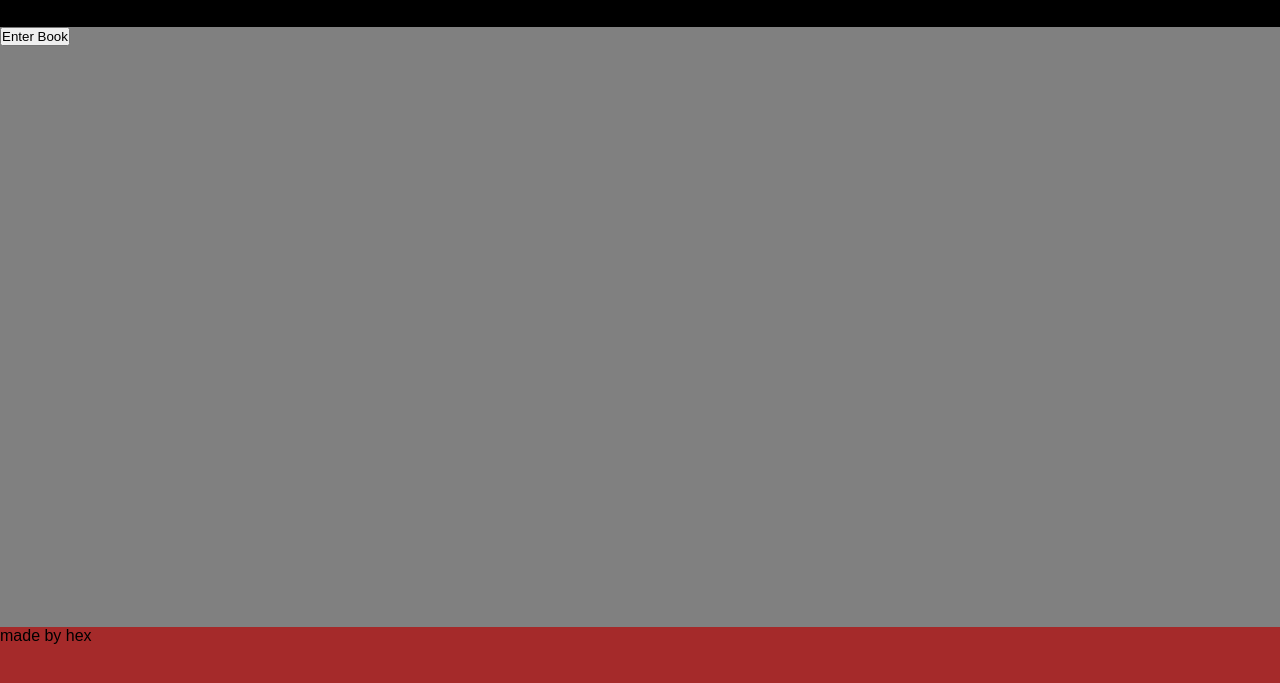
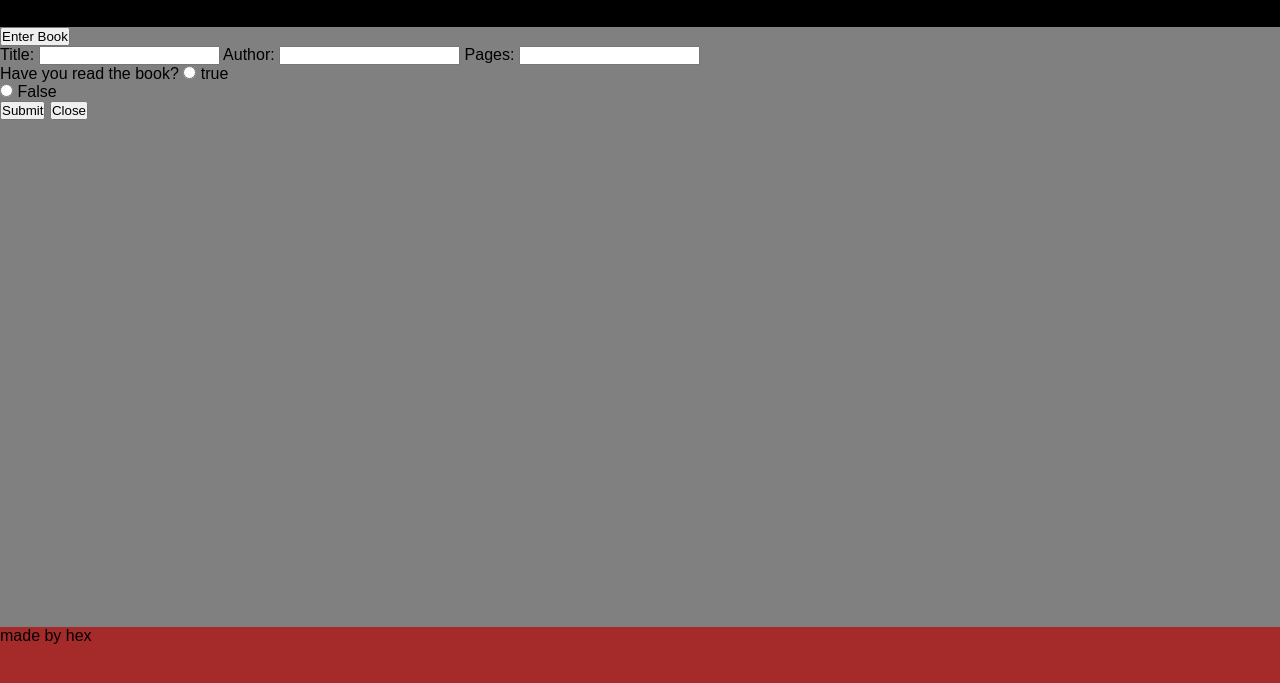
Before and after one commit to cardhect/library-odin, a plain HTML site: page index.html in a window 1280 px wide. Both pictures are taken after a click on the button "Enter Book". Shown: the part 61-744 px from the top of the page. Drawn offline with Linux system fonts and the light colour scheme.

Commit message:
Added form to add books to the library array, Added books also display in cards on the page. Needs--> Delete button to remove books from array and display. Visual updates needed.

```diff
--- a/index.html
+++ b/index.html
@@ -1,11 +1,11 @@
 <!DOCTYPE html>
 <html lang="en">
   <head>
-    <meta charset="UTF-8">
-    <meta http-equiv="X-UA-Compatible" content="IE=edge">
-    <meta name="viewport" content="width=device-width, initial-scale=1.0">
+    <meta charset="UTF-8" />
+    <meta http-equiv="X-UA-Compatible" content="IE=edge" />
+    <meta name="viewport" content="width=device-width, initial-scale=1.0" />
     <script src="script.js" defer></script>
-    <link rel="stylesheet" href="style.css">
+    <link rel="stylesheet" href="style.css" />
     <title>Document</title>
   </head>
   <body>
@@ -13,10 +13,32 @@
       <h2>Library</h2>
     </nav>
     <div class="main-section">
-        <button onclick="test()">Enter Book</button>
+      <button onclick="openForm()">Enter Book</button>
+      <form action="" style="display: none" id="book-form" onsubmit="false">
+        <label for="title">Title:</label>
+        <input type="text" id="title" />
 
+        <label for="author">Author:</label>
+        <input type="text" id="author" />
+
+        <label for="pages">Pages:</label>
+        <input type="number" id="pages" />
+
+        <div>
+          <label for="has-read">Have you read the book?</label>
+          <input type="radio" id="true" name="has-read" value="true" />
+          <label for="true">true</label>
         </div>
 
+        <div>
+          <input type="radio" id="False" name="has-read" value="false" />
+          <label for="false">False</label>
+        </div>
+        <button type="reset" onclick="submitBook()">Submit</button>
+        <button type="reset" onclick="closeForm()">Close</button>
+      </form>
+      <div class="book-shelf"></div>
+    </div>
 
     <footer>
       <p>made by hex</p>
--- a/script.js
+++ b/script.js
@@ -1,4 +1,5 @@
 let myLibrary = [];
+let i = 0;
 
 //book needs (Author, title, number of pages, and wether its been read)
 function Book(author, title, numOfPages, hasBeenRead) {
@@ -7,9 +8,9 @@ function Book(author, title, numOfPages, hasBeenRead) {
     (this.title = title),
     (this.numOfPages = numOfPages),
     (this.hasBeenRead = hasBeenRead),
-    this.info = function () {
-      return title + ' by, ' + author;
-    }
+    (this.info = function () {
+      return title + " by, " + author;
+    });
 }
 
 function addBookToLibrary(author, title, numOfPages, hasBeenRead) {
@@ -19,58 +20,67 @@ function addBookToLibrary(author, title, numOfPages, hasBeenRead) {
   myLibrary.push(book);
 }
 
-// addBookToLibrary("Suzan Collins", "Catching Fire", 245, true);
-
-// addBookToLibrary("Suzan Collins", "Hunger Games", 300, false);
-
 function createBookCard() {
   //Selects the main-section div
-  const main = document.querySelector(".main-section");
+  const main = document.querySelector(".book-shelf");
   //Creates new div element
   const card = document.createElement("div");
 
   //helps to count each separate book .card element
-  let i = 0;
-  if (myLibrary.length>i) {
+  if (myLibrary.length > i) {
     i++;
   }
   //Styles Card element
-  // card.setAttribute('class','card');
-  card.classList.add('card'+i);
+  card.setAttribute("class", "card");
+  card.setAttribute("id", "card" + i);
   //Adds card to main-section
   main.appendChild(card);
-
 }
 
 function addBookToCard() {
-  const card = document.querySelector('.card'+ 1);
+  if (myLibrary.length > i) {
+    i++;
+  }
 
-  const h1 = document.createElement('h1');
-  const h2 = document.createElement('h2');
-  const p = document.createElement('h3');
-  const read = document.createElement('h3');
+  const card = document.querySelector("#card" + i);
 
+  const h1 = document.createElement("h1");
+  const h2 = document.createElement("h2");
+  const p = document.createElement("h3");
+  const read = document.createElement("h3");
+
+  // myLibrary[0].author --> can be used to access obj elements in array.
   //adds the title to the card element
-  h1.textContent = myLibrary[myLibrary.length-1].title;
-  h2.textContent = 'by, ' + myLibrary[myLibrary.length-1].author;
-  p.textContent = 'Pages: ' + myLibrary[myLibrary.length-1].numOfPages;
-  read.textContent = 'Has read? ' + myLibrary[myLibrary.length-1].hasBeenRead;
+  h1.textContent = myLibrary[myLibrary.length - 1].title;
+  h2.textContent = "by, " + myLibrary[myLibrary.length - 1].author;
+  p.textContent = "Pages: " + myLibrary[myLibrary.length - 1].numOfPages;
+  read.textContent = "Has read? " + myLibrary[myLibrary.length - 1].hasBeenRead;
   card.appendChild(h1);
   card.appendChild(h2);
   card.appendChild(p);
   card.appendChild(read);
 }
 
+//Display form on button click
+function openForm() {
+  document.getElementById("book-form").style.display = "block";
+}
 
-// myLibrary[0].author --> can be used to access obj elements in array.
+function closeForm() {
+  document.getElementById("book-form").style.display = "none";
+}
 
-// createBookCard();
-// addBookToCard();
+//Submits book info from form into a displayed Card
+function submitBook() {
+  // document.getElementById('title').value; <---- grabs the info from the form
+  const title = document.getElementById("title").value;
+  const author = document.getElementById("author").value;
+  const pages = document.getElementById("pages").value;
+  const hasRead = document.querySelector(
+    'input[name="has-read"]:checked'
+  ).value;
 
-function test() {
-// addBookToLibrary("Suzan Collins", "Catching Fire", 245, true);
+  addBookToLibrary(author, title, pages, hasRead);
   createBookCard();
   addBookToCard();
 }
-
-//! REMINDER---> You are trying to figure out how to select different cards to put the book info into. Currently it is going into the first .card element. You need each book info in their own .card elements.
--- a/style.css
+++ b/style.css
@@ -37,3 +37,9 @@ footer {
 .card>* {
   margin: 10px;
 }
+
+.book-shelf {
+  display: flex;
+  flex-direction: row;
+  justify-content: center;
+}
```
Lines whose indentation alone changed are shown as unchanged.
